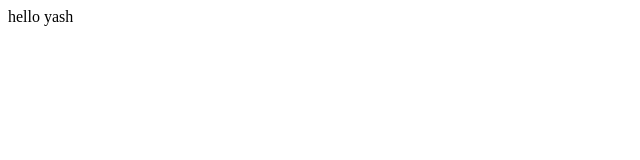
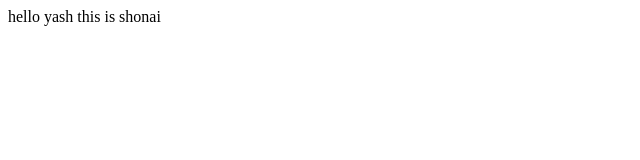
Before and after one commit to yashc-22/first, a plain HTML site: page index.html in a window 1280 px wide. Shown: the whole page, without its empty margins (0-640 px from the left). Drawn offline with Linux system fonts and the light colour scheme.

Commit message:
two files added

```diff
--- a/index.html
+++ b/index.html
@@ -1 +1 @@
-<p>hello yash</p>
+<p>hello yash this is shonai</p>
```
Also changed, not shown: practice.txt (added).
